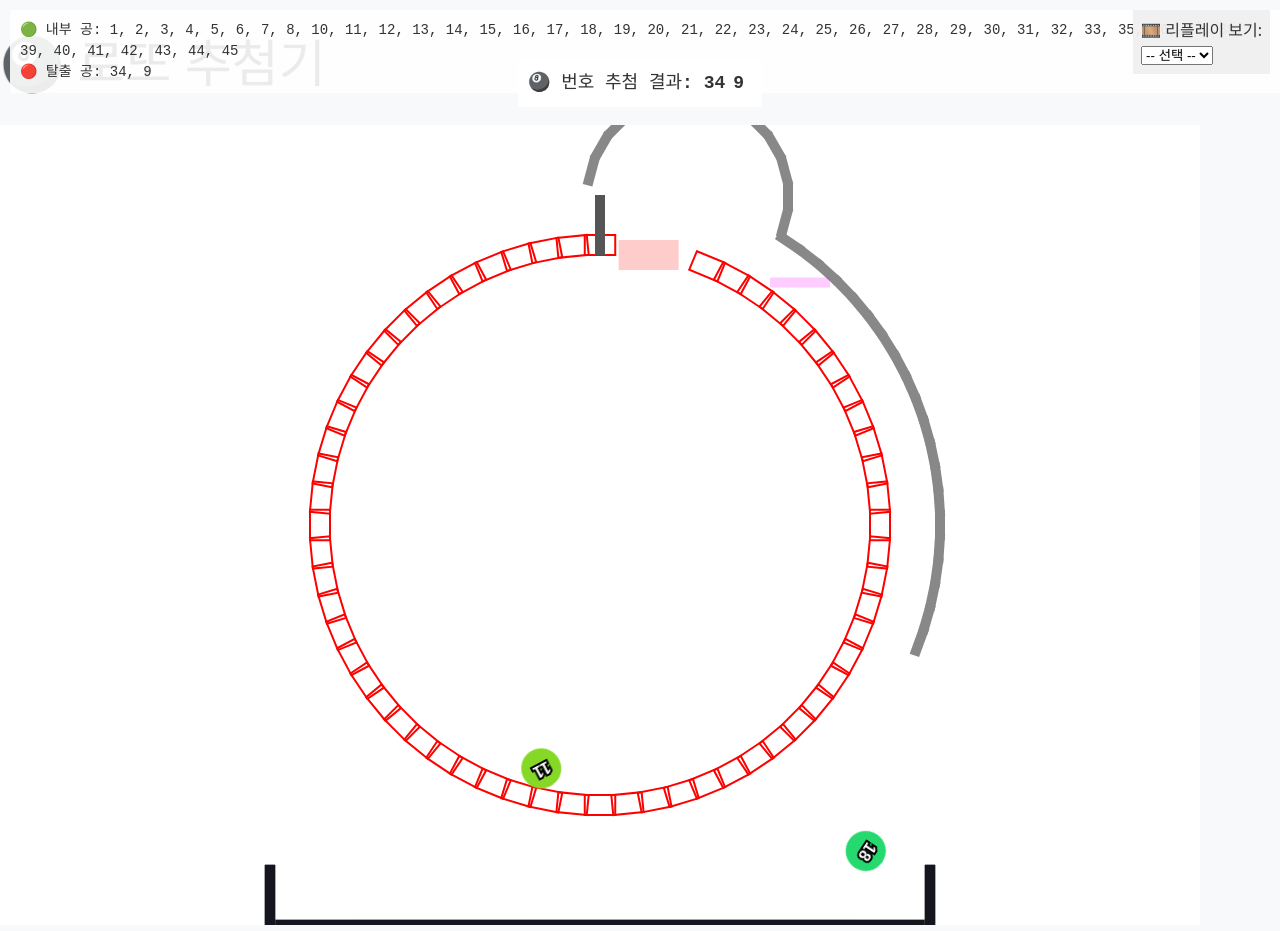
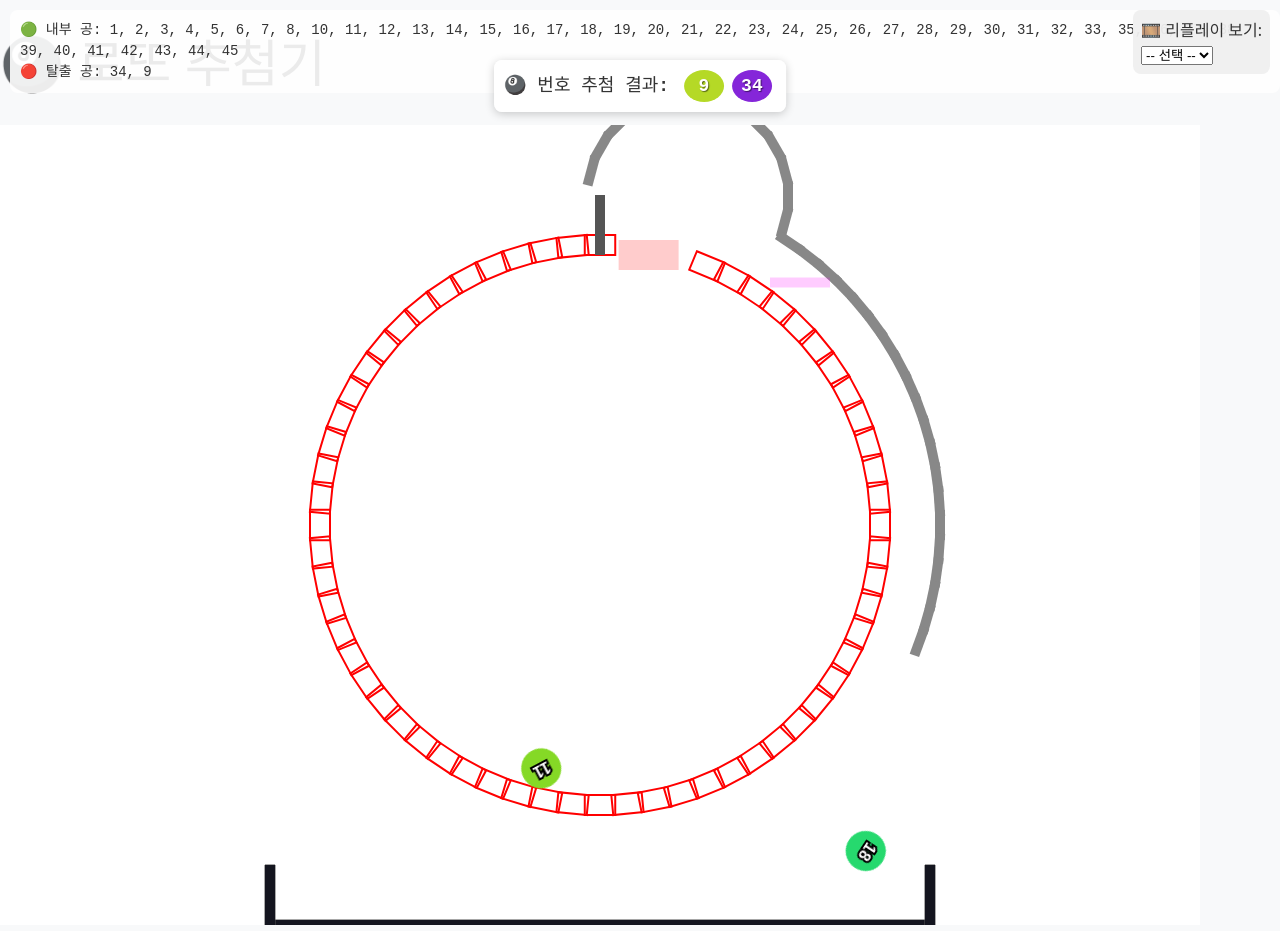
Before and after one commit to Rakk4403/lotto645, a React (Vite) app: page / in a window 1280 px wide. Built offline with nearby package versions, Linux system fonts and the light colour scheme.

Commit message:
feat: Enhance BallPopup and Machine components with dynamic ball colors and improved styling

```diff
--- a/src/components/BallPopup.tsx
+++ b/src/components/BallPopup.tsx
@@ -5,6 +5,18 @@ interface BallPopupProps {
   show: boolean;
   onClose: () => void;
 }
+
+/**
+ * 공 번호에 따라 색상을 생성하는 함수
+ */
+const getBallColor = (ballNumber: string) => {
+  const number = parseInt(ballNumber, 10);
+  const hue = (number * 8) % 360;
+  return {
+    backgroundColor: `hsl(${hue}, 70%, 50%)`,
+    borderColor: `hsl(${hue}, 80%, 30%)`,
+  };
+};
 
 /**
  * 뽑힌 공을 팝업으로 보여주는 컴포넌트
@@ -15,6 +27,12 @@ export const BallPopup: React.FC<BallPopupProps> = ({
   onClose,
 }) => {
   if (!show) return null;
+
+  // 보너스 공을 제외한 나머지 공 정렬 (숫자 기준 오름차순)
+  const mainBalls = [...balls.slice(0, 6)].sort(
+    (a, b) => parseInt(a) - parseInt(b)
+  );
+  const bonusBall = balls.length > 6 ? balls[6] : null;
 
   return (
     <div
@@ -54,30 +72,35 @@ export const BallPopup: React.FC<BallPopupProps> = ({
             gap: "15px",
           }}
         >
-          {balls.slice(0, 6).map((ball, index) => (
+          {mainBalls.map((ball, index) => {
+            const ballColor = getBallColor(ball);
+            return (
               <div
                 key={`popup-${ball}`}
                 style={{
                   width: "70px",
                   height: "70px",
                   borderRadius: "50%",
-                backgroundColor: "#f2f2f2",
+                  backgroundColor: ballColor.backgroundColor,
                   display: "flex",
                   justifyContent: "center",
                   alignItems: "center",
                   fontSize: "24px",
                   fontWeight: "bold",
-                border: "3px solid #888",
+                  border: `3px solid ${ballColor.borderColor}`,
                   boxShadow: "0 3px 6px rgba(0,0,0,0.2)",
                   animation: `popIn 0.5s ease-out ${index * 0.3}s both`,
+                  color: "#FFFFFF",
+                  textShadow: "1px 1px 2px rgba(0,0,0,0.5)",
                 }}
               >
                 {ball}
               </div>
-          ))}
+            );
+          })}
         </div>
 
-        {balls.length > 6 && (
+        {bonusBall && (
           <div
             style={{
               marginTop: "20px",
@@ -94,18 +117,20 @@ export const BallPopup: React.FC<BallPopupProps> = ({
                 width: "70px",
                 height: "70px",
                 borderRadius: "50%",
-                backgroundColor: "#e8f4ff",
+                backgroundColor: getBallColor(bonusBall).backgroundColor,
                 display: "flex",
                 justifyContent: "center",
                 alignItems: "center",
                 fontSize: "24px",
                 fontWeight: "bold",
-                border: "3px solid #2a7aef",
+                border: `3px solid ${getBallColor(bonusBall).borderColor}`,
                 boxShadow: "0 3px 6px rgba(0,0,0,0.2)",
                 animation: "popIn 0.5s ease-out 2s both",
+                color: "#FFFFFF",
+                textShadow: "1px 1px 2px rgba(0,0,0,0.5)",
               }}
             >
-              {balls[6]}
+              {bonusBall}
             </div>
           </div>
         )}
--- a/src/components/Machine.tsx
+++ b/src/components/Machine.tsx
@@ -12,6 +12,15 @@ import { useWindEffect } from "../hooks/useWindEffect";
 import { useReplayTracking } from "../hooks/useReplayTracking";
 import { createBasket } from "./BallBasket";
 import { BallPopup } from "./BallPopup";
+
+/**
+ * 공 번호에 따라 색상을 생성하는 함수
+ */
+const getBallColor = (ballNumber: string) => {
+  const number = parseInt(ballNumber, 10);
+  const hue = (number * 8) % 360;
+  return `hsl(${hue}, 70%, 50%)`;
+};
 
 export function Machine() {
   const sceneRef = useRef<HTMLDivElement>(null);
@@ -52,7 +61,10 @@ export function Machine() {
 
   // Define drawnBalls, mainBalls, bonusBall
   const drawnBalls = [...exitedBalls];
-  const mainBalls = drawnBalls.slice(0, 6);
+  // 정렬된 메인 볼 (보너스 번호 제외)
+  const mainBalls = [...drawnBalls.slice(0, 6)].sort(
+    (a, b) => parseInt(a) - parseInt(b)
+  );
   const bonusBall = drawnBalls.length > 6 ? drawnBalls[6] : null;
 
   // Wind effect hook - React 훅 규칙에 맞게 최상위에서 호출
@@ -255,17 +267,53 @@ export function Machine() {
           fontWeight: "bold",
           fontFamily: "monospace",
           zIndex: 12,
+          borderRadius: "8px",
+          boxShadow: "0 2px 10px rgba(0,0,0,0.2)",
         }}
       >
         <div>
           🎱 번호 추첨 결과:&nbsp;
           {mainBalls.map((label) => (
-            <span key={label} style={{ marginRight: 8 }}>
+            <span
+              key={label}
+              style={{
+                display: "inline-block",
+                margin: "0 4px",
+                padding: "4px 8px",
+                borderRadius: "50%",
+                backgroundColor: getBallColor(label),
+                color: "white",
+                textShadow: "1px 1px 1px rgba(0,0,0,0.5)",
+                width: "24px",
+                height: "24px",
+                lineHeight: "24px",
+                textAlign: "center",
+              }}
+            >
               {label}
             </span>
           ))}
           {bonusBall && (
-            <span style={{ color: "blue" }}>+ {bonusBall} (보너스)</span>
+            <span style={{ marginLeft: "10px" }}>
+              +{" "}
+              <span
+                style={{
+                  display: "inline-block",
+                  padding: "4px 8px",
+                  borderRadius: "50%",
+                  backgroundColor: getBallColor(bonusBall),
+                  color: "white",
+                  textShadow: "1px 1px 1px rgba(0,0,0,0.5)",
+                  width: "24px",
+                  height: "24px",
+                  lineHeight: "24px",
+                  textAlign: "center",
+                }}
+              >
+                {bonusBall}
+              </span>{" "}
+              (보너스)
+            </span>
           )}
         </div>
       </div>
@@ -295,6 +343,7 @@ export function Machine() {
           backgroundColor: "rgba(240,240,240,0.95)",
           padding: "8px",
           zIndex: 11,
+          borderRadius: "8px",
         }}
       >
         <div>🎞️ 리플레이 보기:</div>
@@ -321,6 +370,7 @@ export function Machine() {
           fontSize: "14px",
           fontFamily: "monospace",
           zIndex: 10,
+          borderRadius: "8px",
         }}
       >
         <div>
```
Lines whose indentation alone changed are shown as unchanged.
